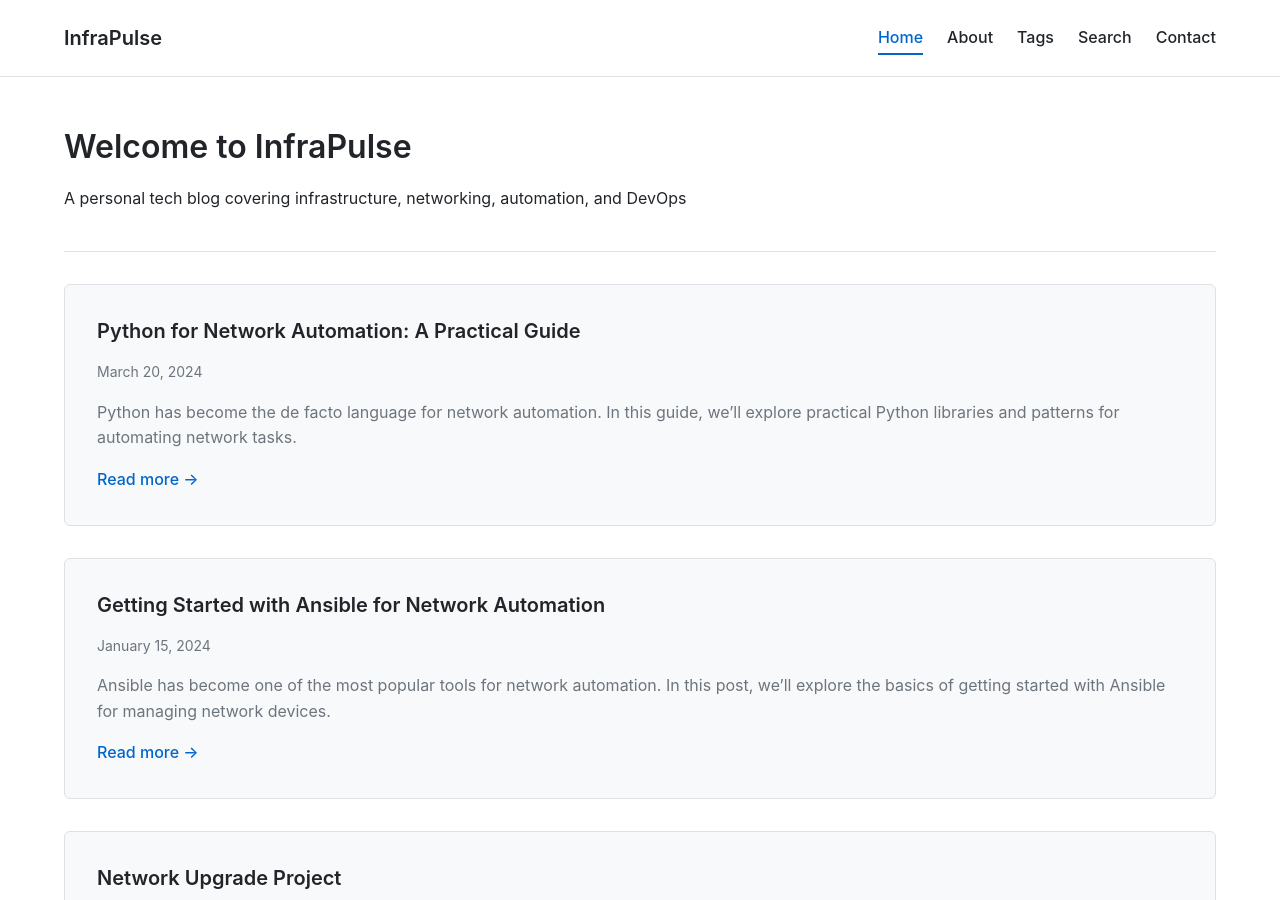
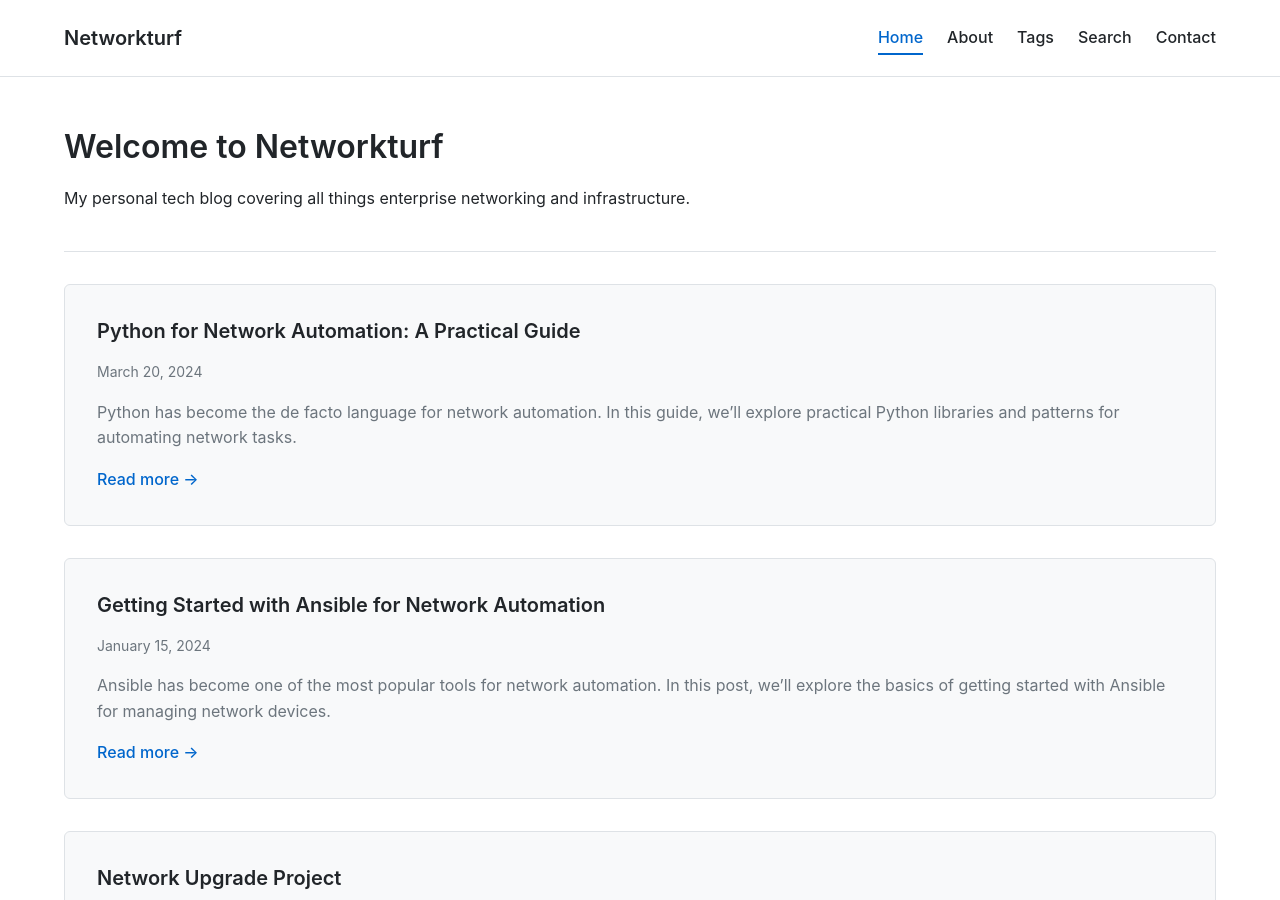
Before and after one commit to networkturf/infrapulse, a Jekyll site: the page built from index.html, in a window 1280 px wide and 900 px high. Built offline with Jekyll 4.4.1, drawn with Linux system fonts in a browser that asks for light colours.

Commit message:
Changed project name

```diff
--- a/_config.yml
+++ b/_config.yml
@@ -1,11 +1,9 @@
 # Site Configuration
-title: InfraPulse
-description: A personal tech blog covering infrastructure, networking, automation, and DevOps
+title: Networkturf
+description: My personal tech blog covering all things enterprise networking and infrastructure.
 author: Kunal Vaidya
-email: kunal.vaidya@example.com
 url: https://networkturf.github.io
 baseurl: "" # empty for user/organization site, or "/repository-name" for project site
-github_username: kunal-vaidya
 
 # Build settings
 markdown: kramdown
```
